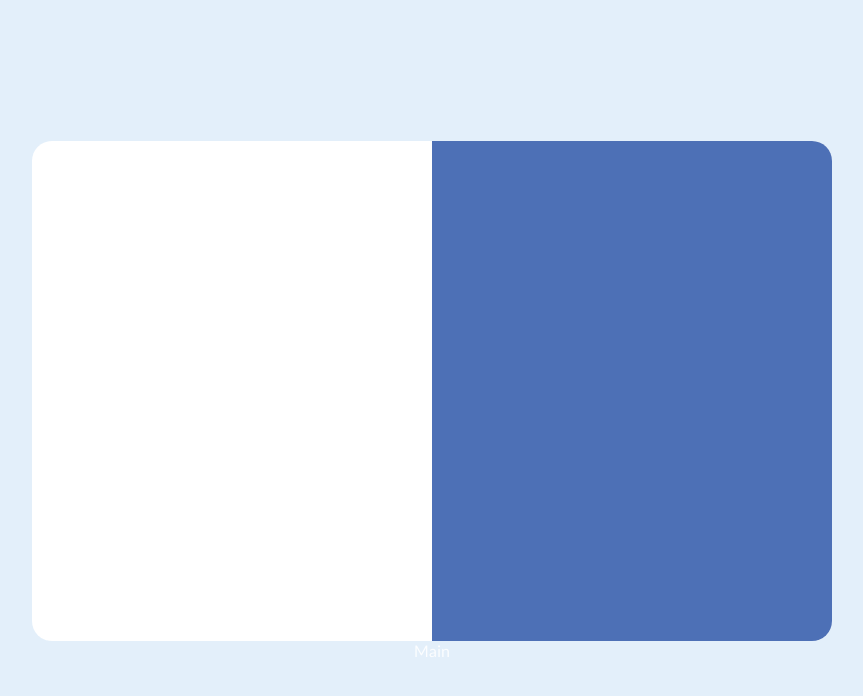
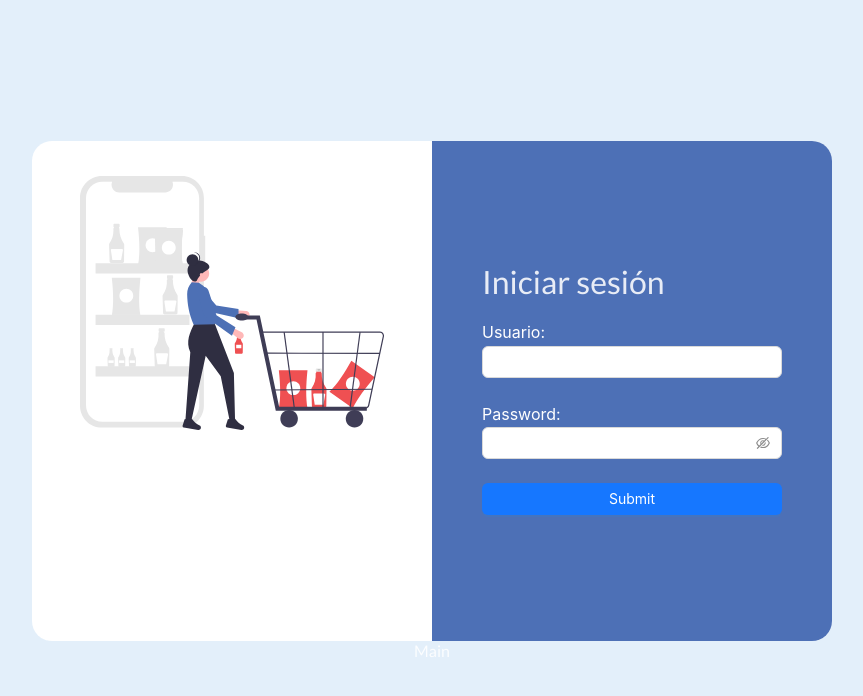
Before and after one commit to amatiasdev/e-commerce, a React (Vite) app: page / in a window 1280 px wide. Shown: the top 696 px of the page, without its empty margins (208-1071 px from the left). Built offline with nearby package versions, Linux system fonts and the light colour scheme.

Commit message:
feature: Adicion del formulario para login

```diff
--- a/src/auth/layout/AuthLayout.tsx
+++ b/src/auth/layout/AuthLayout.tsx
@@ -1,12 +1,56 @@
 import "../../styles/Login.styles.css";
+import { Button, Form, Input } from "antd";
+import cart from "../../assets/cart-logo.svg";
 
+const onFinish = (values: any) => {
+  console.log("Success:", values);
+};
+
+const onFinishFailed = (errorInfo: any) => {
+  console.log("Failed:", errorInfo);
+};
 
 export const AuthLayout = ({ message }: any): JSX.Element => (
   <div className="layout-container">
     <div className="logo-wrapper">
+      <img src={cart} />
     </div>
     <div className="form-wrapper">
+      <div className="form-container">
+        <h1>Iniciar sesión</h1>
+        <Form
+          name="login"
+          labelCol={{ span: 24 }}
+          wrapperCol={{ span: 24 }}
+          initialValues={{ remember: true }}
+          onFinish={onFinish}
+          onFinishFailed={onFinishFailed}
+          autoComplete="off"
+        >
+          <span className="input-label">Usuario:</span>
+          <Form.Item
+            // label="Username"
+            name="username"
+            rules={[{ required: true, message: "Ingresa tu nombre o correo" }]}
+          >
+            <Input />
+          </Form.Item>
+          <span className="input-label">Password:</span>
+          <Form.Item
+            // label="Password"
+            name="password"
+            rules={[{ required: true, message: "Ingresa tu contraseña" }]}
+          >
+            <Input.Password />
+          </Form.Item>
 
+          <Form.Item wrapperCol={{ span: 24 }}>
+            <Button type="primary" style={{ width: "100%" }} htmlType="submit">
+              Submit
+            </Button>
+          </Form.Item>
+        </Form>
+      </div>
     </div>
   </div>
 );
--- a/src/styles/Login.styles.css
+++ b/src/styles/Login.styles.css
@@ -12,12 +12,42 @@
 }
 
 .form-wrapper {
+  text-align: left;
+  justify-content: center;
   width: 400px;
   height: 500px;
   background-color: #4d70b6;
   border-radius: 0 20px 20px 0;
   display: flex;
 }
+
+.form-wrapper h1{
+  font-family: Lato;
+  font-weight: 800;
+  font-size: 2rem;
+}
 .logo-wrapper img {
   margin-top: 35px;
 }
+
+.input-label{
+  color: #fff;
+  font-size: 1rem;
+  font-weight: 400;
+}
+
+.form-container{
+  width: 100%;
+  margin: 50px;
+  display: flex;
+  flex-direction: column;
+  justify-content: center;
+}
+
+.title-form {
+  margin: 1.5rem 0;
+  color: #fff;
+  display: flex;
+  font-size: 2rem;
+  font-weight: 600;
+}
```
